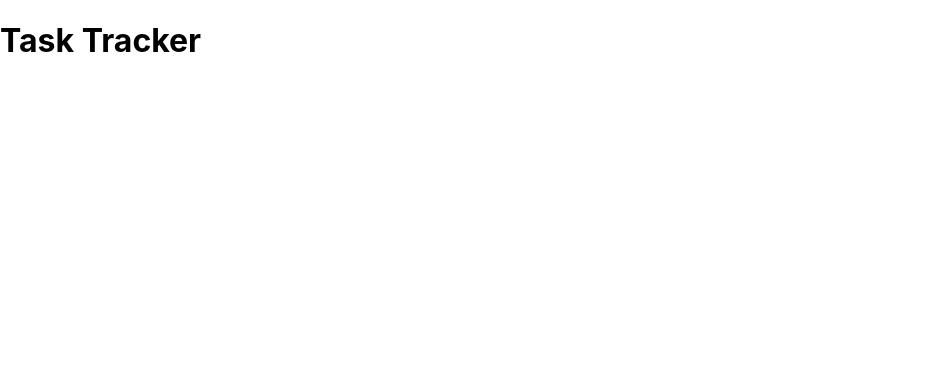
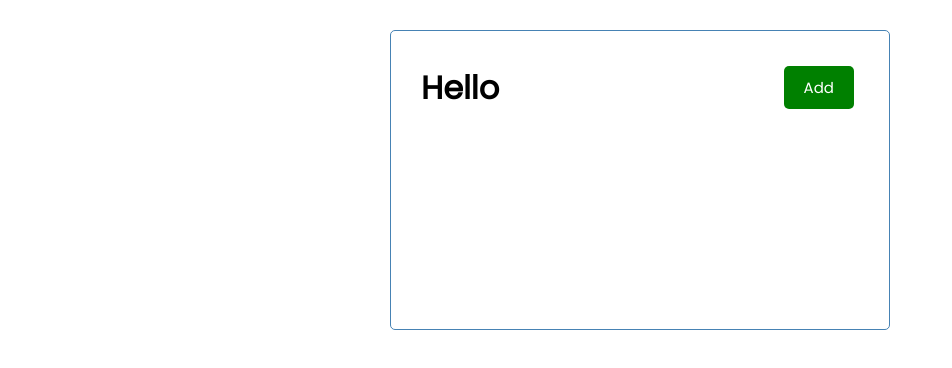
Before and after one commit to olicea/react-app, a React (Create React App) app: page / in a window 1280 px wide. Shown: the top 368 px of the page, without its empty margins (0-952 px from the left). Built offline with nearby package versions, Linux system fonts and the light colour scheme.

Commit message:
defining Button

```diff
--- a/src/App.js
+++ b/src/App.js
@@ -1,10 +1,9 @@
 import Header from "./components/Header";
 
 function App() {
-  const name = 'React';
   return (
     <div className="container">
-      <Header />
+      <Header title= 'Hello'/>
     </div>
   );
 }
--- /dev/null
+++ b/src/components/Button.js
@@ -0,0 +1,26 @@
+import PropTypes from 'prop-types';
+
+const Button = ( {color, text} ) => {
+    const onClick = (e) => {
+        console.log('click');
+    }
+    return (
+        <div>
+            <button
+                onClick={onClick}
+                style={ { backgroundColor: color }}
+                className='btn'>Add</button>
+        </div>
+    )
+}
+
+Button.defaultProps = {
+    color: 'steelBlue',
+}
+
+Button.propTypes = {
+    text: PropTypes.string,
+    color: PropTypes.string,
+}
+
+export default Button
--- a/src/components/Header.js
+++ b/src/components/Header.js
@@ -1,9 +1,11 @@
 import React from 'react'
+import Button from './Button'
 
-const Header = () => {
+const Header = ({ title }) => {
     return (
-        <header>
-            <h1>Task Tracker</h1>
+        <header className='header'>
+            <h1>{title}</h1>
+            <Button color="green" text ="Add" />
         </header>
     )
 }
--- a/src/index.css
+++ b/src/index.css
@@ -1,13 +1,112 @@
-body {
+@import url('https://fonts.googleapis.com/css2?family=Poppins:wght@300;400&display=swap');
+
+* {
+  box-sizing: border-box;
   margin: 0;
-  font-family: -apple-system, BlinkMacSystemFont, 'Segoe UI', 'Roboto', 'Oxygen',
-    'Ubuntu', 'Cantarell', 'Fira Sans', 'Droid Sans', 'Helvetica Neue',
-    sans-serif;
-  -webkit-font-smoothing: antialiased;
-  -moz-osx-font-smoothing: grayscale;
+  padding: 0;
 }
 
-code {
-  font-family: source-code-pro, Menlo, Monaco, Consolas, 'Courier New',
-    monospace;
+body {
+  font-family: 'Poppins', sans-serif;
 }
+
+.container {
+  max-width: 500px;
+  margin: 30px auto;
+  overflow: auto;
+  min-height: 300px;
+  border: 1px solid steelblue;
+  padding: 30px;
+  border-radius: 5px;
+}
+
+.header {
+  display: flex;
+  justify-content: space-between;
+  align-items: center;
+  margin-bottom: 20px;
+}
+
+.btn {
+  display: inline-block;
+  background: #000;
+  color: #fff;
+  border: none;
+  padding: 10px 20px;
+  margin: 5px;
+  border-radius: 5px;
+  cursor: pointer;
+  text-decoration: none;
+  font-size: 15px;
+  font-family: inherit;
+}
+
+.btn:focus {
+  outline: none;
+}
+
+.btn:active {
+  transform: scale(0.98);
+}
+
+.btn-block {
+  display: block;
+  width: 100%;
+}
+
+.task {
+  background: #f4f4f4;
+  margin: 5px;
+  padding: 10px 20px;
+  cursor: pointer;
+}
+
+.task.reminder {
+  border-left: 5px solid green;
+}
+
+.task h3 {
+  display: flex;
+  align-items: center;
+  justify-content: space-between;
+}
+
+.add-form {
+  margin-bottom: 40px;
+}
+
+.form-control {
+  margin: 20px 0;
+}
+
+.form-control label {
+  display: block;
+}
+
+.form-control input {
+  width: 100%;
+  height: 40px;
+  margin: 5px;
+  padding: 3px 7px;
+  font-size: 17px;
+}
+
+.form-control-check {
+  display: flex;
+  align-items: center;
+  justify-content: space-between;
+}
+
+.form-control-check label {
+  flex: 1;
+}
+
+.form-control-check input {
+  flex: 2;
+  height: 20px;
+}
+
+footer {
+  margin-top: 30px;
+  text-align: center;
+}
```
